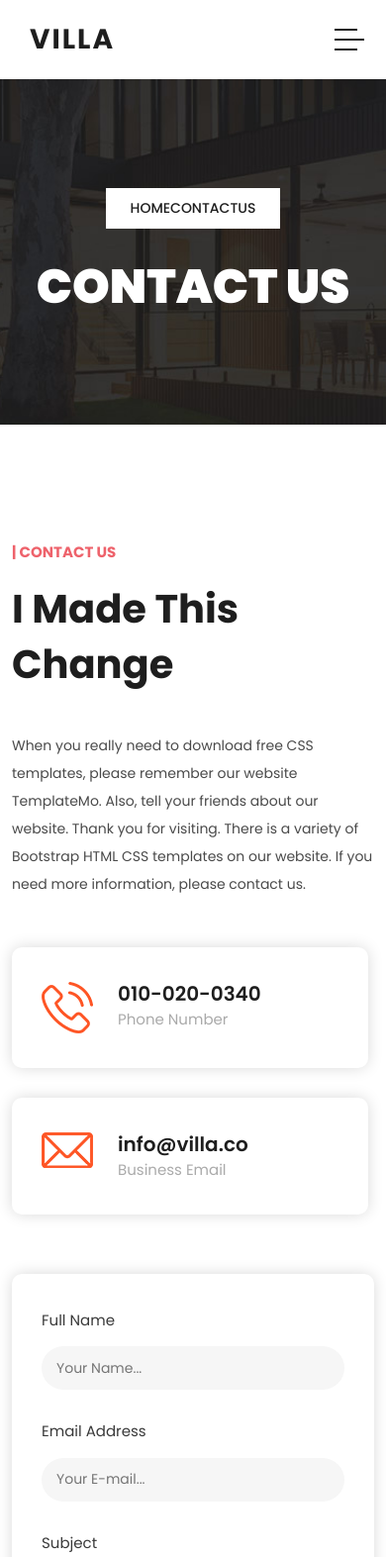
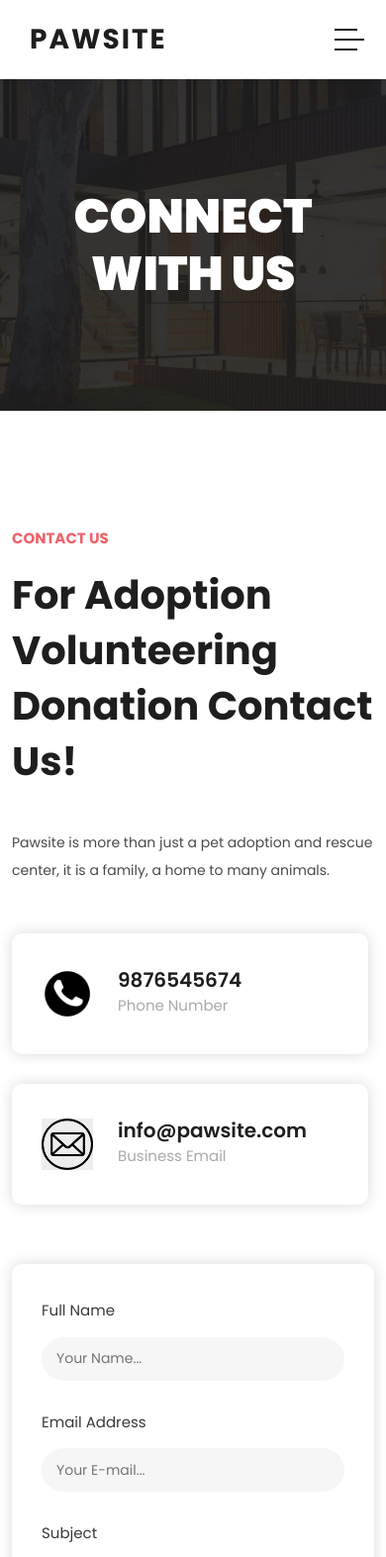
Before and after one commit to ojeswipiya/projectgithub, a plain HTML site: page contact.html in a window 390 px wide. Shown: the top 1573 px of the page at 99% size. Drawn offline with nearby package versions, Linux system fonts and the light colour scheme.

Commit message:
icon of phone and gail has been changed

```diff
--- a/contact.html
+++ b/contact.html
@@ -12,20 +12,12 @@
     <!-- Bootstrap core CSS -->
     <link href="vendor/bootstrap/css/bootstrap.min.css" rel="stylesheet">
 
-
     <!-- Additional CSS Files -->
     <link rel="stylesheet" href="assets/css/fontawesome.css">
     <link rel="stylesheet" href="assets/css/templatemo-villa-agency.css">
     <link rel="stylesheet" href="assets/css/owl.css">
     <link rel="stylesheet" href="assets/css/animate.css">
-    <link rel="stylesheet"href="https://unpkg.com/swiper@7/swiper-bundle.min.css"/>
-<!--
-
-TemplateMo 591 villa agency
-
-https://templatemo.com/tm-591-villa-agency
-
--->
+    <link rel="stylesheet" href="https://unpkg.com/swiper@7/swiper-bundle.min.css"/>
   </head>
 
 <body>
@@ -48,8 +40,8 @@ https://templatemo.com/tm-591-villa-agency
       <div class="row">
         <div class="col-lg-8 col-md-8">
           <ul class="info">
-            <li><i class="fa fa-envelope"></i> info@company.com</li>
-            <li><i class="fa fa-map"></i> Sunny Isles Beach, FL 33160</li>
+            <li><i class="fa fa-envelope"></i> info@pawsite.com</li>
+            <li><i class="fa fa-map"></i> Kamalpokhari, Kathmandu</li>
           </ul>
         </div>
         <div class="col-lg-4 col-md-4">
@@ -72,7 +64,7 @@ https://templatemo.com/tm-591-villa-agency
                 <nav class="main-nav">
                     <!-- ***** Logo Start ***** -->
                     <a href="index.html" class="logo">
-                        <h1>Villa</h1>
+                        <h1>PawSite</h1>
                     </a>
                     <!-- ***** Logo End ***** -->
                     <!-- ***** Menu Start ***** -->
@@ -98,8 +90,7 @@ https://templatemo.com/tm-591-villa-agency
     <div class="container">
       <div class="row">
         <div class="col-lg-12">
-          <span class="breadcrumb"><a href="#">Home</a>ContactUs</span>
-          <h3>Contact Us</h3>
+          <h3>connect with us</h3>
         </div>
       </div>
     </div>
@@ -110,21 +101,21 @@ https://templatemo.com/tm-591-villa-agency
       <div class="row">
         <div class="col-lg-6">
           <div class="section-heading">
-            <h6>| Contact Us</h6>
-            <h2>I made this change</h2>
+            <h6>Contact Us</h6>
+            <h2>For adoption volunteering donation contact us!</h2>
           </div>
-          <p>When you really need to download free CSS templates, please remember our website TemplateMo. Also, tell your friends about our website. Thank you for visiting. There is a variety of Bootstrap HTML CSS templates on our website. If you need more information, please contact us.</p>
+          <p>Pawsite is more than just a pet adoption and rescue center, it is a family, a home to many animals.</p>
           <div class="row">
             <div class="col-lg-12">
               <div class="item phone">
-                <img src="assets/images/phone-icon.png" alt="" style="max-width: 52px;">
-                <h6>010-020-0340<br><span>Phone Number</span></h6>
+                <img src="phone.png" alt="" style="max-width: 52px;">
+                <h6>9876545674<br><span>Phone Number</span></h6>
               </div>
             </div>
             <div class="col-lg-12">
               <div class="item email">
-                <img src="assets/images/email-icon.png" alt="" style="max-width: 52px;">
-                <h6>info@villa.co<br><span>Business Email</span></h6>
+                <img src="gmail.jpg" alt="" style="max-width: 52px;">
+                <h6>info@pawsite.com<br><span>Business Email</span></h6>
               </div>
             </div>
           </div>
@@ -166,7 +157,16 @@ https://templatemo.com/tm-591-villa-agency
         </div>
         <div class="col-lg-12">
           <div id="map">
-            <iframe src="https://www.google.com/maps/embed?pb=!1m18!1m12!1m3!1d12469.776493332698!2d-80.14036379941481!3d25.907788681148624!2m3!1f357.26927939317244!2f20.870722720054623!3f0!3m2!1i1024!2i768!4f35!3m3!1m2!1s0x88d9add4b4ac788f%3A0xe77469d09480fcdb!2sSunny%20Isles%20Beach!5e1!3m2!1sen!2sth!4v1642869952544!5m2!1sen!2sth" width="100%" height="500px" frameborder="0" style="border:0; border-radius: 10px; box-shadow: 0px 0px 15px rgba(0, 0, 0, 0.15);" allowfullscreen=""></iframe>
+            <iframe
+              src="https://www.google.com/maps/embed?pb=!1m18!1m12!1m3!1d3532.073997680373!2d85.32452857546772!3d27.7093225761836!2m3!1f0!2f0!3f0!3m2!1i1024!2i768!4f13.1!3m3!1m2!1s0x39eb190b6f21d7d7%3A0x4e5c14a1ebd80d8b!2sKamalpokhari!5e0!3m2!1sen!2snp!4v1723979284390!5m2!1sen!2snp"
+              width="100%"
+              height="500px"
+              frameborder="0"
+              style="border:0; border-radius: 10px; box-shadow: 0px 0px 15px rgba(0, 0, 0, 0.15);"
+              allowfullscreen=""
+              loading="lazy"
+              referrerpolicy="no-referrer-when-downgrade">
+            </iframe>
           </div>
         </div>
       </div>
@@ -176,9 +176,7 @@ https://templatemo.com/tm-591-villa-agency
   <footer>
     <div class="container">
       <div class="col-lg-12">
-        <p>Copyright © 2048 Villa Agency Co., Ltd. All rights reserved.
-
-        Design: <a rel="nofollow" href="https://templatemo.com" target="_blank">TemplateMo</a></p>
+        <p>Copyright © 2025 Pawsite. All rights reserved.</p>
       </div>
     </div>
   </footer>
```
Also changed, not shown: gmail.jpg (added), petbanner.jpeg (added), phone.png (added), 1 other file.
